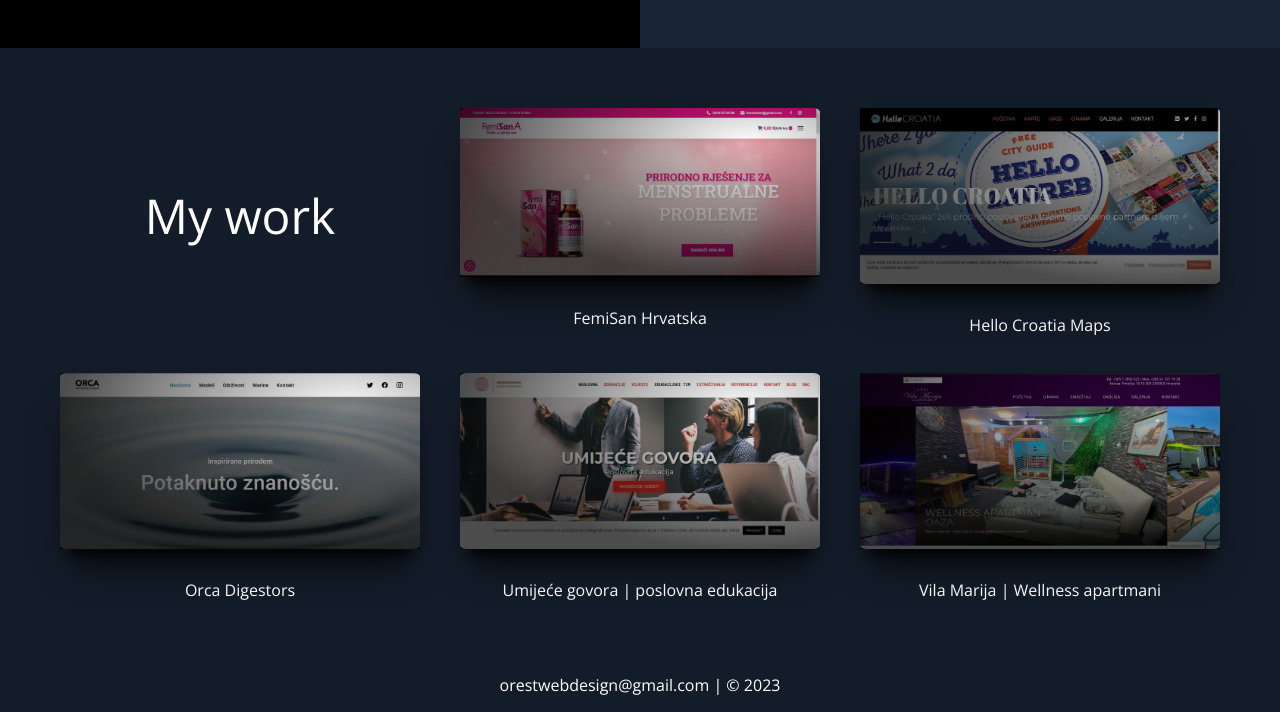
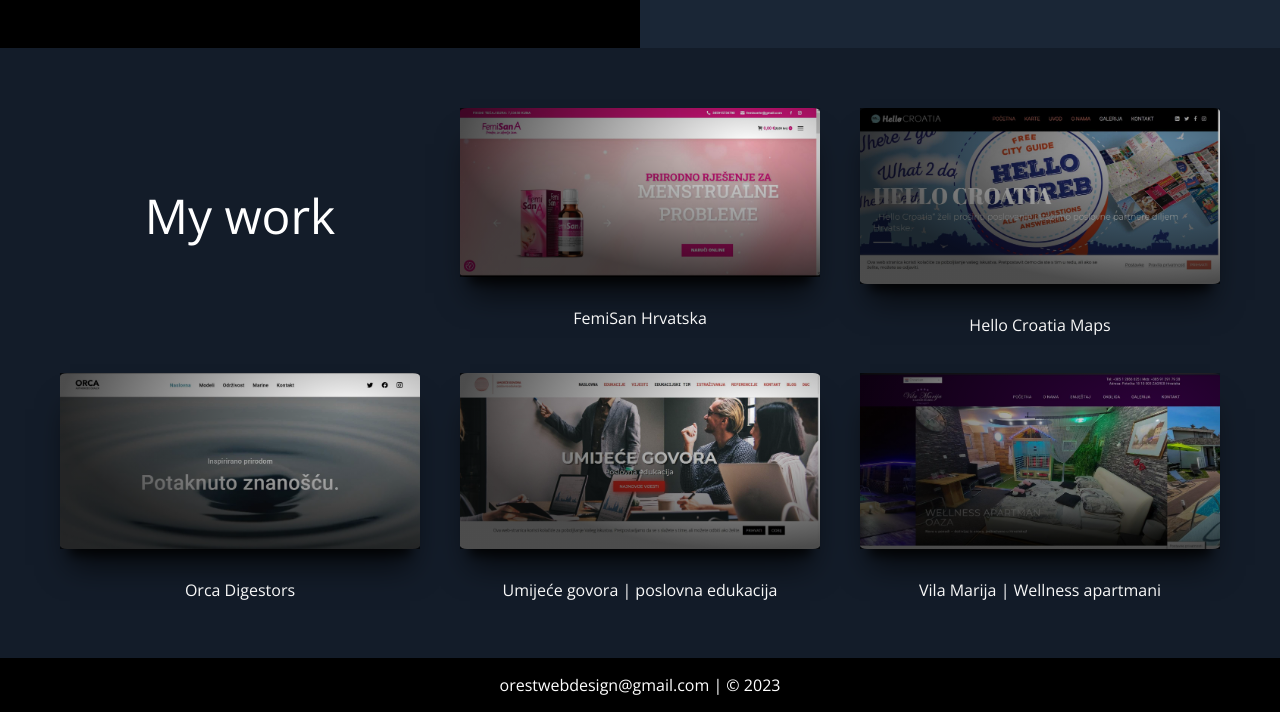
Before and after one commit to JulijanWeb/Julijanweb.github.io, a plain HTML site: page index.html in a window 1280 px wide. Shown: the part 1122-1834 px from the top of the page. Drawn offline with nearby package versions, Linux system fonts and the light colour scheme; animation ran at ten frames a second.

Commit message:
changed bg color

```diff
--- a/style.css
+++ b/style.css
@@ -429,7 +429,7 @@
   display:flex;
   justify-content:center;
   align-items:center;
-  background-color:#131C29;
+  background-color:black;
   padding:15px;
   margin:0;
 
```
